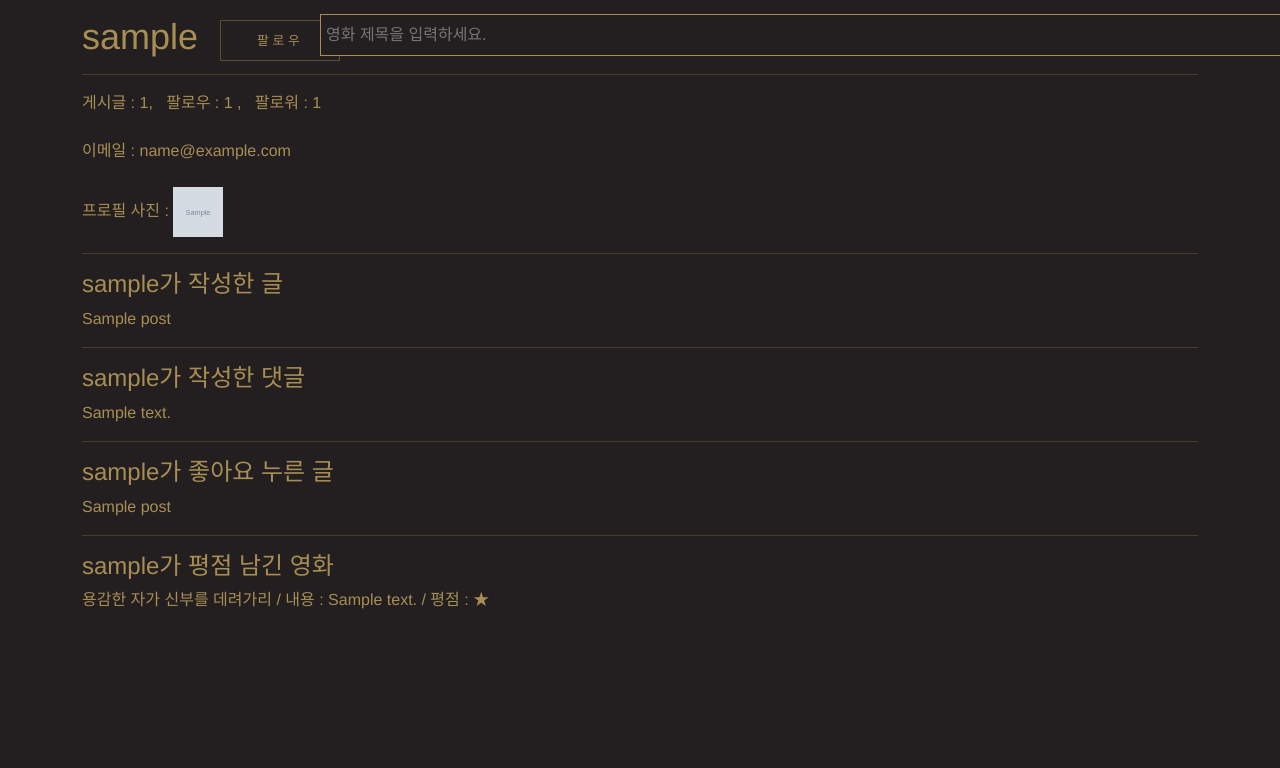
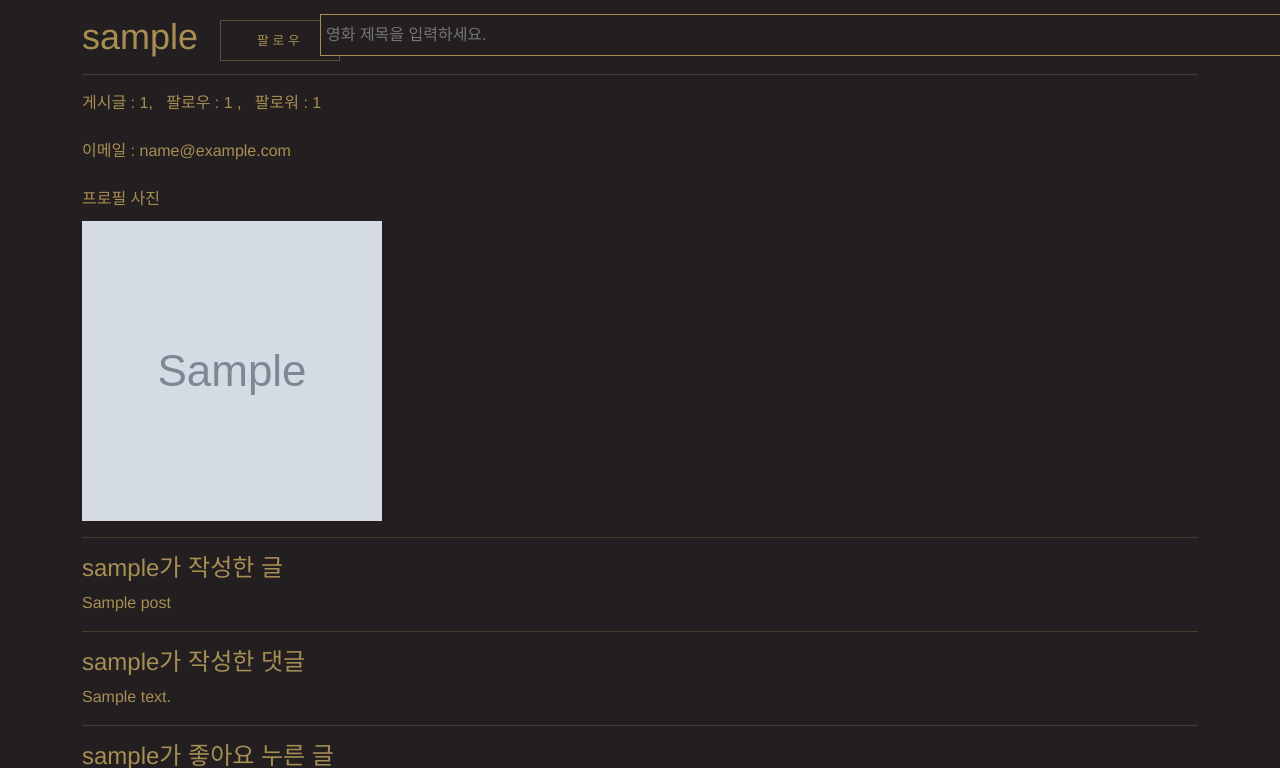
Before and after one commit to icehoneypark/movie_info, a Django app: a page that uses accounts/templates/accounts/profile.html in a window 1280 px wide; the page is wider, and only the part inside the window is pictured. Shown: the part 70-838 px from the top of that part. Before the commit the page ends 679 px from the top of that part, so only its background shows below. Run offline with Django 3.2, Linux system fonts and the light colour scheme; data comes from the database, SQL or seed files in the repository; tables that the repository leaves empty hold one stand-in row (values such as "Sample post"); grey boxes marked "Sample" are stand-in pictures; some libraries are stand-ins or nearby versions.

Commit message:
profile 변경

```diff
--- a/accounts/templates/accounts/profile.html
+++ b/accounts/templates/accounts/profile.html
@@ -39,7 +39,8 @@
 {% if person.profile_img %}
 <br>
 <br>
-  <span>프로필 사진 : <img src="{{ person.profile_img.url }}" alt="profile_img" style="width: 50px; height: 50px;"></span>
+  <p>프로필 사진</p>
+  <img src="{{ person.profile_img.url }}" alt="profile_img" style="width: 300px; height: 300px;">
 {% endif %}
 <hr>
 {% comment %} 유저가 작성한 글, 댓글, 좋아요, 평점 남긴 영화 {% endcomment %}
```
Also changed, not shown: README.md.
